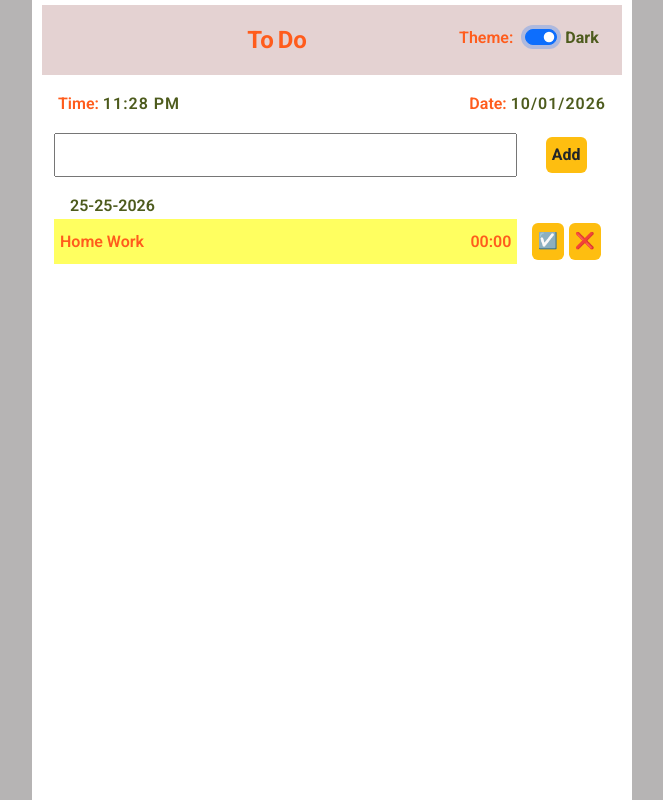
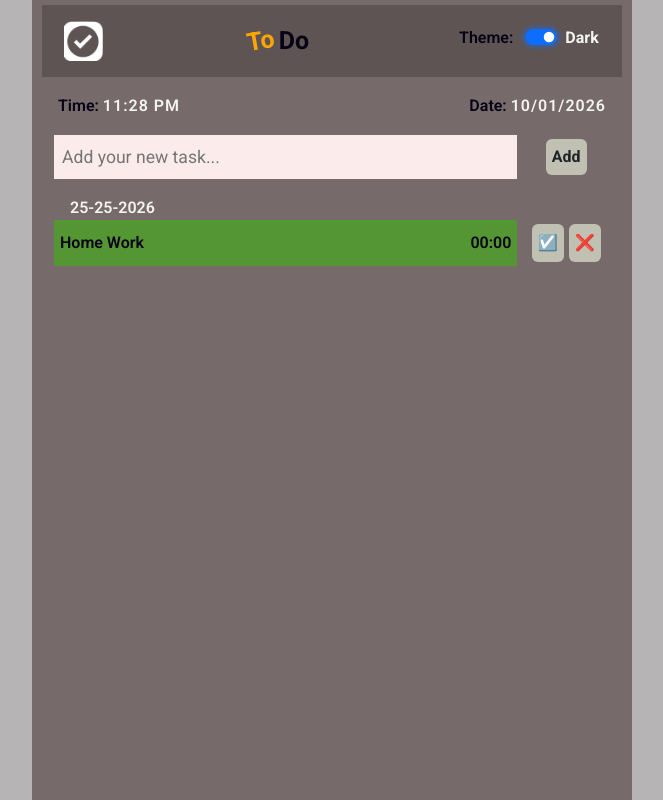
Before and after one commit to MD-Nasir301/To-Do-App--2026, a plain HTML site: page index.html in a window 1280 px wide. Both pictures are taken after a click on the checkbox "Dark". Shown: the whole page, without its empty margins (308-971 px from the left). Drawn offline with nearby package versions, Linux system fonts and the light colour scheme.

Commit message:
Add: Active Dark Mode

```diff
--- a/css/style.css
+++ b/css/style.css
@@ -9,6 +9,7 @@
   --theme-bg-secondary: #febe10;
   --header-bg: rgb(228, 210, 210);
   --bg-white: #ffffff;
+  --input-bg: #fcebeb;
   /* Spacing & Layout */
   --space-xs: 4px;
   --space-sm: 8px;
@@ -44,7 +45,7 @@ body.dark-mode {
   --theme-text-secondary: #070314;
   --theme-bg-primary: #40b0139f;
   --theme-bg-secondary: #c1c1b3;
-  --herder-bg: balck;
+  --header-bg: rgb(94, 84, 84);
 }
 .app-wraper {
   max-width: 600px;
@@ -55,6 +56,20 @@ body.dark-mode {
 }
 header {
   background: var(--header-bg);
+}
+.logo {
+  height: 40px;
+  width: auto;
+  margin-left: 10px;
+}
+.to {
+  font-size: 25px;
+  display: inline-block;
+  transform: rotate(-10deg);
+  color: orange
+}
+.do {
+  font-size: 25px;
 }
 
 span {
@@ -97,3 +112,16 @@ button.btn {
   font-size: 16px;
   letter-spacing: 1px;
 }
+input.todo-task-input {
+    border: 0px solid gray;
+    background: var(--input-bg);
+    font-size: 1.1rem;
+    letter-spacing: 0px;
+    font-weight: 400;
+    color: #5f5b5b;
+
+}
+input.todo-task-input:focus {
+  outline: none;
+  background: #e9e3e3;
+}
--- a/index.html
+++ b/index.html
@@ -42,20 +42,22 @@
     <link rel="stylesheet" href="css/style.css" />
   </head>
 
-  <body class="dark-mod">
+  <body>
     <!-- Accessibility: Skip to main content -->
     <a href="#main-content" class="visually-hidden-focusable">
       Skip to main content
     </a>
-    <div class="app-wraper dark-mode">
+    <div class="app-wraper">
       <!-- Header Start  ============= -->
       <header class="py-3">
         <div class="container">
           <div class="row">
-            <div class="col"></div>
             <div class="col">
-              <span class="fw-bold fs-4">To</span>
-              <span class="fw-bold fs-4">Do</span>
+              <img class="logo" src="img/logo2.png" alt="" />
+            </div>
+            <div class="col">
+              <span class="to fw-bold">To</span>
+              <span class="do fw-bold">Do</span>
             </div>
             <div class="col col-md-2 mt-1 d-none text-end d-sm-block">
               <span>Theme:</span>
@@ -100,8 +102,9 @@
                 <input
                   type="text"
                   name="text-input"
-                  class="px-2 w-100 h-100"
-                  id="input-user-task"
+                  class="todo-task-input px-2 w-100 h-100"
+                  id="todo-task-input"
+                  placeholder="Add your new task..."
                 />
               </div>
               <div class="col-2 d-flex justify-content-center p-0">
--- a/js/main.js
+++ b/js/main.js
@@ -3,9 +3,19 @@ window.addEventListener("DOMContentLoaded", () => {
 
   const timeEl = getDomByID("time-value");
   const dateEl = getDomByID("date-value");
+  const darkBtn = getDomByID("flexSwitchCheckChecked");
 
-  // Set Date
 
+
+
+
+
+  // Dark Mode Toggle
+  darkBtn.addEventListener("click", () => {
+    document.body.classList.toggle("dark-mode");
+  });
+
+  // Set Date & Time
   setInterval(() => {
     timeEl.textContent = new Date().toLocaleTimeString([], {
       hour: "2-digit",
@@ -25,5 +35,6 @@ window.addEventListener("DOMContentLoaded", () => {
   function getDomByID(id) {
     return document.getElementById(id);
   }
+
   //********* */
 });
```
Also changed, not shown: img/logo.png (added), img/logo2.jpg (added), img/logo2.png (added).
